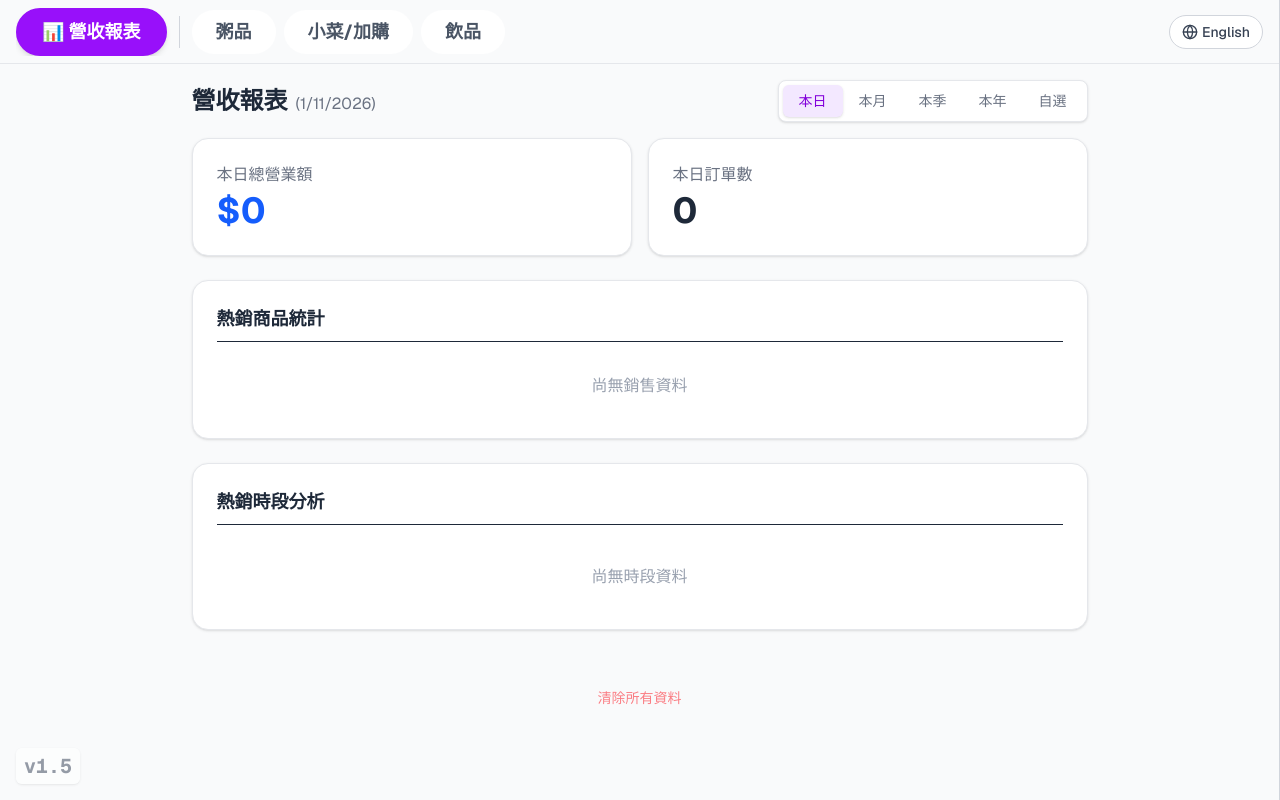
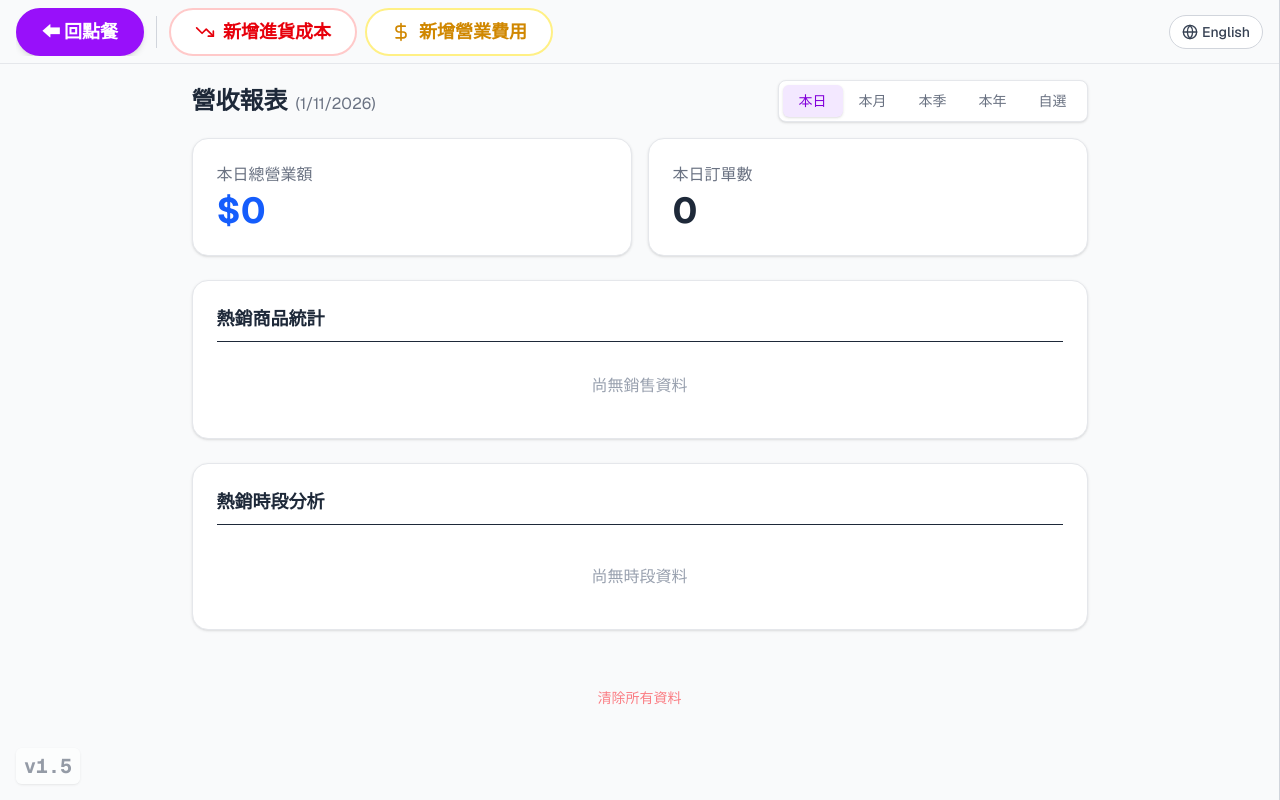
Before and after one commit to marcochang1118-svg/porridge-pos, a Next.js app: page / in a window 1280 px wide. Both pictures are taken after a click on the button "📊 營收報表". Built offline with nearby package versions, Linux system fonts and the light colour scheme.

Commit message:
feat: implement quick expense entry UI in dashboard top bar

```diff
--- a/app/page.tsx
+++ b/app/page.tsx
@@ -5,6 +5,8 @@ import { CATEGORIES, PRODUCTS, MODIFIERS } from '@/lib/mockData';
 import { Trash2, ChevronDown, ChevronRight, Layers, List, Globe } from 'lucide-react';
 import { clsx } from 'clsx';
 import ModifierModal from './components/ModifierModal';
+import AddExpenseModal from './components/AddExpenseModal';
+import { Trash2, ChevronDown, ChevronRight, Layers, List, Globe, TrendingUp, TrendingDown, DollarSign } from 'lucide-react';
 
 // Helper for Roman Numerals
 function toRoman(num: number): string {
@@ -57,6 +59,15 @@ type CartItem = {
   type?: string; // product type for color coding
 };
 
+type Expense = {
+  id: string;
+  type: 'cogs' | 'opex';
+  name: string;
+  amount: number;
+  date: string;
+  timestamp: number;
+};
+
 const ProductCard = ({ product, addToCart, lang }: { product: any, addToCart: (p: any) => void, lang: 'zh' | 'en' }) => {
   let colorClass = 'bg-white border-gray-200 hover:border-blue-400';
   if (product.type === 'meat') colorClass = 'bg-red-50 border-red-100 hover:bg-red-100 hover:border-red-300 text-red-900';
@@ -105,6 +116,7 @@ export default function PosPage() {
   // Dashboard State
   const [viewMode, setViewMode] = useState<'pos' | 'dashboard'>('pos');
   const [dailyOrders, setDailyOrders] = useState<{ id: string, items: CartItem[], total: number, date: string, timestamp: number }[]>([]);
+  const [expenses, setExpenses] = useState<Expense[]>([]);
   const [reportPeriod, setReportPeriod] = useState<'day' | 'month' | 'quarter' | 'year' | 'custom'>('day');
   const [customStart, setCustomStart] = useState('');
   const [customEnd, setCustomEnd] = useState('');
@@ -114,14 +126,23 @@ export default function PosPage() {
   const t = UI_TEXT[lang];
 
   // Load orders from local storage on mount
+  // Load orders from local storage on mount
   useState(() => {
     if (typeof window !== 'undefined') {
-      const saved = localStorage.getItem('dailyOrders');
-      if (saved) {
+      const savedOrders = localStorage.getItem('dailyOrders');
+      if (savedOrders) {
         try {
-          setDailyOrders(JSON.parse(saved));
+          setDailyOrders(JSON.parse(savedOrders));
         } catch (e) {
           console.error("Failed to parse orders", e);
+        }
+      }
+      const savedExpenses = localStorage.getItem('expenses');
+      if (savedExpenses) {
+        try {
+          setExpenses(JSON.parse(savedExpenses));
+        } catch (e) {
+          console.error("Failed to parse expenses", e);
         }
       }
     }
@@ -202,6 +223,8 @@ export default function PosPage() {
 
   // Modal State
   const [isModalOpen, setIsModalOpen] = useState(false);
+  const [isExpenseModalOpen, setIsExpenseModalOpen] = useState(false);
+  const [expenseModalType, setExpenseModalType] = useState<'cogs' | 'opex'>('cogs');
   const [editingItemId, setEditingItemId] = useState<string | null>(null);
   const [tempModifierIds, setTempModifierIds] = useState<string[]>([]);
 
@@ -322,6 +345,22 @@ export default function PosPage() {
     setCart([]);
   };
 
+  const handleConfirmExpense = (data: { type: 'cogs' | 'opex', name: string, amount: number }) => {
+    const newExpense: Expense = {
+      id: Date.now().toString(),
+      type: data.type,
+      name: data.name,
+      amount: data.amount,
+      date: new Date().toLocaleDateString(),
+      timestamp: Date.now(),
+    };
+    const newExpenses = [newExpense, ...expenses];
+    setExpenses(newExpenses);
+    if (typeof window !== 'undefined') {
+      localStorage.setItem('expenses', JSON.stringify(newExpenses));
+    }
+  };
+
   const cartTotal = cart.reduce((acc, item) => acc + item.totalPrice, 0);
 
   // Helper to get product name for modal
@@ -344,13 +383,21 @@ export default function PosPage() {
         lang={lang}
       />
 
+      <AddExpenseModal
+        isOpen={isExpenseModalOpen}
+        onClose={() => setIsExpenseModalOpen(false)}
+        onConfirm={handleConfirmExpense}
+        defaultType={expenseModalType}
+        lang={lang}
+      />
+
       {/* LEFT: Product Menu (or Dashboard) */}
       <div className={clsx(
         "flex w-full h-[60%] lg:h-full flex-col border-b lg:border-b-0 lg:border-r border-gray-300 bg-white transition-all duration-300",
         viewMode === 'dashboard' ? "lg:w-full" : "lg:w-[70%]"
       )}>
 
-        {/* Category Tabs */}
+        {/* Category Tabs / Dashboard Actions */}
         <div className="flex h-16 w-full items-center justify-between border-b border-gray-200 bg-gray-50 px-4 flex-shrink-0">
           <div className="flex items-center gap-2 overflow-x-auto scrollbar-hide">
             {/* Mode Toggle Button (Dashboard vs POS) */}
@@ -363,12 +410,14 @@ export default function PosPage() {
                   : 'bg-white text-purple-600 border-purple-200 hover:bg-purple-50'
               )}
             >
-              {lang === 'en' ? '📊 Report' : '📊 營收報表'}
+              {lang === 'en' ? 'back to POS' : (viewMode === 'dashboard' ? '⬅ 回點餐' : '📊 營收報表')}
             </button>
 
             <div className="w-px h-8 bg-gray-300 mx-1 flex-shrink-0"></div>
 
-            {CATEGORIES.map((cat) => (
+            {viewMode === 'pos' ? (
+              // POS Categories
+              CATEGORIES.map((cat) => (
                 <button
                   key={cat.id}
                   onClick={() => { setActiveCategory(cat.id); setViewMode('pos'); }}
@@ -381,7 +430,26 @@ export default function PosPage() {
                 >
                   {lang === 'en' ? cat.nameEn : cat.name}
                 </button>
-            ))}
+              ))
+            ) : (
+              // Dashboard Quick Expense Actions (New Feature)
+              <>
+                <button
+                  onClick={() => { setExpenseModalType('cogs'); setIsExpenseModalOpen(true); }}
+                  className="flex-shrink-0 rounded-full px-6 py-2 text-lg font-bold transition-all border-2 border-red-200 bg-white text-red-600 hover:bg-red-50 hover:border-red-300 flex items-center gap-2"
+                >
+                  <TrendingDown size={20} />
+                  {lang === 'en' ? 'Add Purchase' : '新增進貨成本'}
+                </button>
+                <button
+                  onClick={() => { setExpenseModalType('opex'); setIsExpenseModalOpen(true); }}
+                  className="flex-shrink-0 rounded-full px-6 py-2 text-lg font-bold transition-all border-2 border-yellow-200 bg-white text-yellow-600 hover:bg-yellow-50 hover:border-yellow-300 flex items-center gap-2"
+                >
+                  <DollarSign size={20} />
+                  {lang === 'en' ? 'Add Expense' : '新增營業費用'}
+                </button>
+              </>
+            )}
           </div>
 
           {/* Language Toggle */}
```
Lines whose indentation alone changed are shown as unchanged.
